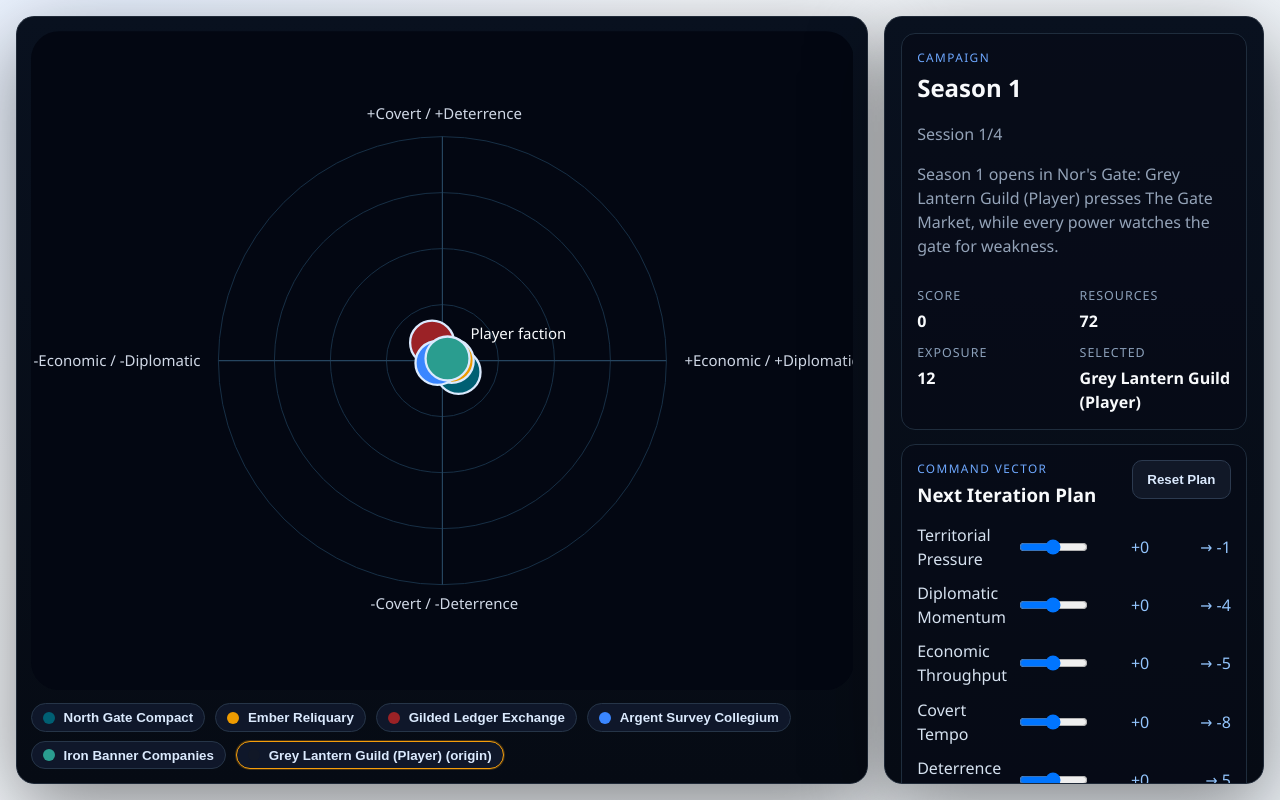
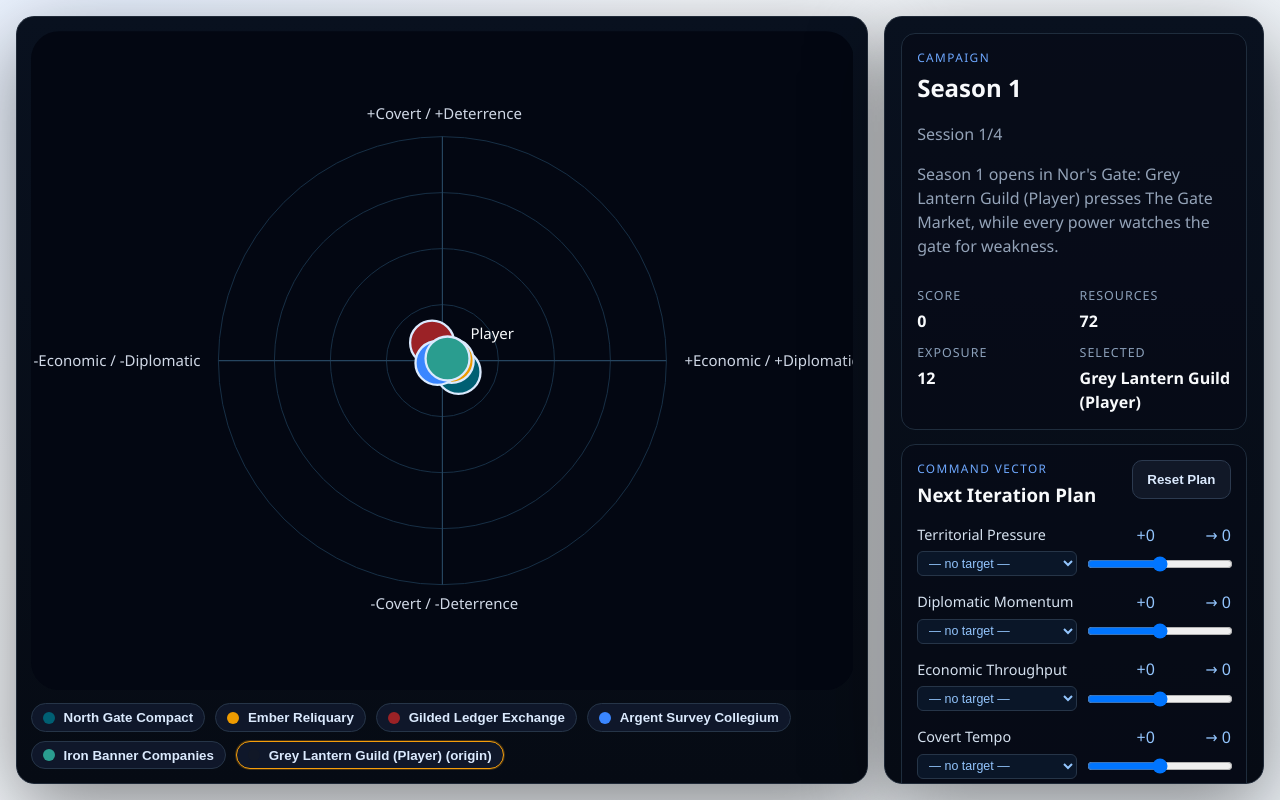
Before and after one commit to acrm/AdvProto_Fractions, a React (Vite) app: page / in a window 1280 px wide. Built offline with nearby package versions, Linux system fonts and the light colour scheme.

Commit message:
2026w10-0.10: board interaction + zoom-stable dots + normalized vector intent with faction targets

```diff
--- a/package.json
+++ b/package.json
@@ -1,7 +1,7 @@
 {
   "name": "advproto-fractions",
   "private": true,
-  "version": "2026w10-0.9",
+  "version": "2026w10-0.10",
   "type": "module",
   "scripts": {
     "dev": "vite",
--- a/src/App.css
+++ b/src/App.css
@@ -158,15 +158,47 @@
 
 .intent-list {
   display: grid;
-  gap: 0.65rem;
+  gap: 0.85rem;
 }
 
 .intent-row {
   display: grid;
-  grid-template-columns: minmax(0, 1.3fr) minmax(0, 1fr) 54px 72px;
+  gap: 0.3rem;
+  color: #d6e2f0;
+}
+
+.intent-row-top {
+  display: grid;
+  grid-template-columns: minmax(0, 1fr) 52px 68px;
   align-items: center;
-  gap: 0.6rem;
-  color: #d6e2f0;
+  gap: 0.5rem;
+}
+
+.intent-row-bottom {
+  display: grid;
+  grid-template-columns: minmax(80px, 160px) minmax(0, 1fr);
+  align-items: center;
+  gap: 0.5rem;
+}
+
+.intent-label {
+  font-size: 0.9rem;
+}
+
+.intent-target-select {
+  background: #0a1628;
+  border: 1px solid #263548;
+  border-radius: 6px;
+  color: #93c5fd;
+  font-size: 0.78rem;
+  padding: 0.22rem 0.4rem;
+  width: 100%;
+  cursor: pointer;
+}
+
+.intent-target-select:focus {
+  outline: none;
+  border-color: #3b82f6;
 }
 
 .intent-row input[type='range'] {
--- a/src/application/useGameStore.ts
+++ b/src/application/useGameStore.ts
@@ -19,6 +19,7 @@ interface GameStoreState {
   startCampaign: (seed?: number) => void
   selectFaction: (factionId: string) => void
   setIntentValue: (vector: ActivityVectorName, value: number) => void
+  setIntentTarget: (vector: ActivityVectorName, factionId: string) => void
   resetIntent: () => void
   playNextSession: () => void
   resetCampaign: () => void
@@ -60,13 +61,28 @@ export const useGameStore = create<GameStoreState>((set, get) => ({
   selectFaction: (factionId) => set({ selectedFactionId: factionId }),
   setIntentValue: (vector, value) => {
     const currentIntent = get().playerIntent
-    const nextIntent = {
+    const nextIntent: PlayerIntent = {
+      ...currentIntent,
       adjustments: {
         ...currentIntent.adjustments,
         [vector]: value,
       },
     }
 
+    set({
+      playerIntent: nextIntent,
+      forecast: forecastPlayerTurn(get().gameState, nextIntent),
+    })
+  },
+  setIntentTarget: (vector, factionId) => {
+    const currentIntent = get().playerIntent
+    const nextTargets = { ...currentIntent.targets }
+    if (factionId) {
+      nextTargets[vector] = factionId
+    } else {
+      delete nextTargets[vector]
+    }
+    const nextIntent: PlayerIntent = { ...currentIntent, targets: nextTargets }
     set({
       playerIntent: nextIntent,
       forecast: forecastPlayerTurn(get().gameState, nextIntent),
--- a/src/domain/gameModel.ts
+++ b/src/domain/gameModel.ts
@@ -131,11 +131,13 @@ export type PlayerStrategy = 'progress' | 'balanced' | 'sabotage'
 
 export interface PlayerIntent {
   adjustments: ActivityVectorState
+  targets: Partial<Record<ActivityVectorName, string>>
 }
 
 export interface TurnForecast {
   derivedStrategy: PlayerStrategy
   projectedVectors: ActivityVectorState
+  normalizedAdjustments: ActivityVectorState
   resourceDelta: number
   exposureDelta: number
   scorePressure: number
--- a/src/domain/gameRules.ts
+++ b/src/domain/gameRules.ts
@@ -106,9 +106,31 @@ export function createZeroVectorState(): ActivityVectorState {
   }
 }
 
+const INTENT_BUDGET = 18
+
+export function normalizeIntentAdjustments(adj: ActivityVectorState): ActivityVectorState {
+  const magnitude = Math.sqrt(
+    adj.territorialPressure ** 2 +
+    adj.diplomaticMomentum ** 2 +
+    adj.economicThroughput ** 2 +
+    adj.covertTempo ** 2 +
+    adj.deterrencePosture ** 2,
+  )
+  if (magnitude < 0.01 || magnitude <= INTENT_BUDGET) return { ...adj }
+  const scale = INTENT_BUDGET / magnitude
+  return {
+    territorialPressure: Math.round(adj.territorialPressure * scale * 10) / 10,
+    diplomaticMomentum: Math.round(adj.diplomaticMomentum * scale * 10) / 10,
+    economicThroughput: Math.round(adj.economicThroughput * scale * 10) / 10,
+    covertTempo: Math.round(adj.covertTempo * scale * 10) / 10,
+    deterrencePosture: Math.round(adj.deterrencePosture * scale * 10) / 10,
+  }
+}
+
 export function createEmptyPlayerIntent(): PlayerIntent {
   return {
     adjustments: createZeroVectorState(),
+    targets: {},
   }
 }
 
@@ -313,9 +335,11 @@ function updateFactionVectors(faction: Faction, strategy: PlayerStrategy, rngSee
 export function forecastPlayerTurn(state: GameState, intent: PlayerIntent): TurnForecast {
   const playerFaction = state.factions.find((faction) => faction.isPlayer)
   if (!playerFaction) {
+    const zero = createZeroVectorState()
     return {
       derivedStrategy: 'balanced',
-      projectedVectors: createZeroVectorState(),
+      projectedVectors: zero,
+      normalizedAdjustments: zero,
       resourceDelta: 0,
       exposureDelta: 0,
       scorePressure: 0,
@@ -323,13 +347,16 @@ export function forecastPlayerTurn(state: GameState, intent: PlayerIntent): Turn
   }
 
   const derivedStrategy = deriveStrategyFromIntent(intent)
+  const normAdj = normalizeIntentAdjustments(intent.adjustments)
+  const normIntent: PlayerIntent = { ...intent, adjustments: normAdj }
 
   return {
     derivedStrategy,
-    projectedVectors: nextVectorState(playerFaction.vectors, derivedStrategy, state.seed + state.seasonState.sessionIndex * 17, intent),
-    resourceDelta: intentResourceDelta(intent),
-    exposureDelta: intentExposureDelta(intent, derivedStrategy),
-    scorePressure: intentScorePressure(intent),
+    projectedVectors: nextVectorState(playerFaction.vectors, derivedStrategy, state.seed + state.seasonState.sessionIndex * 17, normIntent),
+    normalizedAdjustments: normAdj,
+    resourceDelta: intentResourceDelta(normIntent),
+    exposureDelta: intentExposureDelta(normIntent, derivedStrategy),
+    scorePressure: intentScorePressure(normIntent),
   }
 }
 
@@ -339,6 +366,7 @@ function resolveObjectives(
   conflicts: ObjectiveConflict[],
   strategy: PlayerStrategy,
   seed: number,
+  factionPressure?: Map<string, number>,
 ): {
   nextObjectives: Objective[]
   nextFactions: Faction[]
@@ -366,8 +394,9 @@ function resolveObjectives(
           ? -8
           : 4
       : 0
+    const pressurePenalty = faction.isPlayer ? 0 : Math.round((factionPressure?.get(faction.id) ?? 0) * 1.5)
 
-    const score = base + economy + covert + strategyModifier + rng.nextInt(-25, 25)
+    const score = base + economy + covert + strategyModifier - pressurePenalty + rng.nextInt(-25, 25)
     const passThreshold = objective.cost * 10
 
     objective.status = score >= passThreshold ? 'succeeded' : 'failed'
@@ -505,12 +534,24 @@ export function runSession(state: GameState, strategy: PlayerStrategy, playerInt
   const season = state.seasonState
   const seasonSeed = state.seed + season.seasonNumber * 1000 + season.sessionIndex * 57
 
+  // Normalize player intent before applying
+  const normAdj = normalizeIntentAdjustments(playerIntent.adjustments)
+  const normIntent: PlayerIntent = { ...playerIntent, adjustments: normAdj }
+
+  // Build faction pressure map from player targets
+  const factionPressure = new Map<string, number>()
+  for (const [vector, factionId] of Object.entries(normIntent.targets)) {
+    if (!factionId) continue
+    const contribution = Math.abs(normAdj[vector as keyof typeof normAdj] ?? 0)
+    factionPressure.set(factionId, (factionPressure.get(factionId) ?? 0) + contribution)
+  }
+
   const vectorUpdated = state.factions.map((faction, index) =>
     updateFactionVectors(
       faction,
       faction.isPlayer ? strategy : 'balanced',
       seasonSeed + index * 13,
-      faction.isPlayer ? playerIntent : undefined,
+      faction.isPlayer ? normIntent : undefined,
     ),
   )
 
@@ -520,14 +561,15 @@ export function runSession(state: GameState, strategy: PlayerStrategy, playerInt
     season.conflicts,
     strategy,
     seasonSeed + 9,
+    factionPressure,
   )
 
   const nextIntel = [...season.intel, buildIntelItem(season, resolution.nextFactions, seasonSeed + 31)]
 
   const playerFaction = resolution.nextFactions.find((faction) => faction.isPlayer)
-  const nextExposureDelta = intentExposureDelta(playerIntent, strategy)
+  const nextExposureDelta = intentExposureDelta(normIntent, strategy)
   if (playerFaction) {
-    playerFaction.resourceStock = clamp(playerFaction.resourceStock + intentResourceDelta(playerIntent), 0, 200)
+    playerFaction.resourceStock = clamp(playerFaction.resourceStock + intentResourceDelta(normIntent), 0, 200)
     playerFaction.exposure = clamp(playerFaction.exposure + nextExposureDelta, 0, 100)
   }
 
--- a/src/presentation/components/GameControlPanel.tsx
+++ b/src/presentation/components/GameControlPanel.tsx
@@ -8,6 +8,7 @@ interface GameControlPanelProps {
   forecast: TurnForecast
   lastOutcome: SessionOutcome | null
   onSetIntentValue: (vector: ActivityVectorName, value: number) => void
+  onSetIntentTarget: (vector: ActivityVectorName, factionId: string) => void
   onResetIntent: () => void
   onRunSession: () => void
   onNewCampaign: () => void
@@ -34,6 +35,7 @@ export function GameControlPanel({
   forecast,
   lastOutcome,
   onSetIntentValue,
+  onSetIntentTarget,
   onResetIntent,
   onRunSession,
   onNewCampaign,
@@ -42,6 +44,7 @@ export function GameControlPanel({
   const selectedObjectives = gameState.seasonState.objectives.filter((objective) => objective.factionId === selectedFaction.id)
   const recentIntel = gameState.seasonState.intel.slice(-4)
   const recentLogs = gameState.seasonState.logs.slice(-4)
+  const nonPlayerFactions = gameState.factions.filter((faction) => !faction.isPlayer)
 
   return (
     <aside className="game-side-panel">
@@ -86,10 +89,27 @@ export function GameControlPanel({
         <div className="intent-list">
           {ACTIVITY_VECTORS.map((vector) => {
             const current = playerIntent.adjustments[vector]
-            const projected = forecast.projectedVectors[vector]
+            const normed = forecast.normalizedAdjustments[vector]
+            const effective = normed !== current ? normed.toFixed(1) : String(normed)
+            const currentTarget = playerIntent.targets[vector] ?? ''
             return (
-              <label className="intent-row" key={vector}>
-                <span>{VECTOR_LABELS[vector]}</span>
+              <div className="intent-row" key={vector}>
+                <div className="intent-row-top">
+                  <span className="intent-label">{VECTOR_LABELS[vector]}</span>
+                  <span className="intent-value">{formatSigned(current)}</span>
+                  <span className="intent-projection">→ {effective}</span>
+                </div>
+                <div className="intent-row-bottom">
+                  <select
+                    className="intent-target-select"
+                    value={currentTarget}
+                    onChange={(event) => onSetIntentTarget(vector, event.target.value)}
+                  >
+                    <option value="">— no target —</option>
+                    {nonPlayerFactions.map((faction) => (
+                      <option key={faction.id} value={faction.id}>{faction.name}</option>
+                    ))}
+                  </select>
                   <input
                     type="range"
                     min={-18}
@@ -98,9 +118,8 @@ export function GameControlPanel({
                     value={current}
                     onChange={(event) => onSetIntentValue(vector, Number(event.target.value))}
                   />
-                <span className="intent-value">{formatSigned(current)}</span>
-                <span className="intent-projection">→ {projected}</span>
-              </label>
+                </div>
+              </div>
             )
           })}
         </div>
--- a/src/presentation/components/PhaseSpaceChart.tsx
+++ b/src/presentation/components/PhaseSpaceChart.tsx
@@ -1,6 +1,8 @@
 import { useEffect, useRef, useState } from 'react'
 import type { PointerEvent as ReactPointerEvent, WheelEvent as ReactWheelEvent } from 'react'
 import { ActivityVectorState, Faction } from '../../domain/gameModel'
+
+const DRAG_THRESHOLD_PX = 4
 
 interface PhaseSpaceChartProps {
   factions: Faction[]
@@ -83,6 +85,8 @@ function trajectoryPoints(
 
 export function PhaseSpaceChart({ factions, selectedFactionId, onSelectFaction }: PhaseSpaceChartProps) {
   const canvasRef = useRef<HTMLDivElement | null>(null)
+  const dragMovedRef = useRef(false)
+  const dragStartRef = useRef({ x: 0, y: 0 })
   const [zoom, setZoom] = useState(1)
   const [pan, setPan] = useState({ x: 0, y: 0 })
   const [dragState, setDragState] = useState({ active: false, x: 0, y: 0, originX: 0, originY: 0 })
@@ -145,6 +149,8 @@ export function PhaseSpaceChart({ factions, selectedFactionId, onSelectFaction }
 
   const handlePointerDown = (event: ReactPointerEvent<SVGSVGElement>) => {
     event.currentTarget.setPointerCapture(event.pointerId)
+    dragMovedRef.current = false
+    dragStartRef.current = { x: event.clientX, y: event.clientY }
     setDragState({
       active: true,
       x: event.clientX,
@@ -156,12 +162,17 @@ export function PhaseSpaceChart({ factions, selectedFactionId, onSelectFaction }
 
   const handlePointerMove = (event: ReactPointerEvent<SVGSVGElement>) => {
     if (!dragState.active) return
+    const dx = event.clientX - dragStartRef.current.x
+    const dy = event.clientY - dragStartRef.current.y
+    if (!dragMovedRef.current && Math.sqrt(dx * dx + dy * dy) > DRAG_THRESHOLD_PX) {
+      dragMovedRef.current = true
+    }
     const rect = event.currentTarget.getBoundingClientRect()
-    const dx = ((event.clientX - dragState.x) / rect.width) * viewWidth
-    const dy = ((event.clientY - dragState.y) / rect.height) * viewHeight
+    const panDx = ((event.clientX - dragState.x) / rect.width) * viewWidth
+    const panDy = ((event.clientY - dragState.y) / rect.height) * viewHeight
     setPan({
-      x: dragState.originX + dx,
-      y: dragState.originY + dy,
+      x: dragState.originX + panDx,
+      y: dragState.originY + panDy,
     })
   }
 
@@ -181,6 +192,7 @@ export function PhaseSpaceChart({ factions, selectedFactionId, onSelectFaction }
           viewBox={`0 0 ${viewWidth} ${viewHeight}`}
           role="img"
           aria-label="Faction activity phase space chart centered on player position"
+          style={{ userSelect: 'none' }}
           onWheel={handleWheel}
           onPointerDown={handlePointerDown}
           onPointerMove={handlePointerMove}
@@ -218,9 +230,9 @@ export function PhaseSpaceChart({ factions, selectedFactionId, onSelectFaction }
           -Covert / -Deterrence
         </text>
 
-        <circle cx={centerX} cy={centerY} r={10} fill="#030712" stroke={selectedFactionId === playerFaction.id ? '#f8fafc' : '#60a5fa'} strokeWidth={2.5} />
-        <circle cx={centerX} cy={centerY} r={18} fill="none" stroke={selectedFactionId === playerFaction.id ? '#f59e0b' : '#22d3ee'} strokeWidth={3.2} strokeOpacity={0.95} />
-        <text x={centerX + 28} y={centerY - 22} fontSize={15} fill="#f8fafc">Player faction</text>
+        <circle cx={centerX} cy={centerY} r={10 / zoom} fill="#030712" stroke={selectedFactionId === playerFaction.id ? '#f8fafc' : '#60a5fa'} strokeWidth={2.5 / zoom} />
+        <circle cx={centerX} cy={centerY} r={18 / zoom} fill="none" stroke={selectedFactionId === playerFaction.id ? '#f59e0b' : '#22d3ee'} strokeWidth={3.2 / zoom} strokeOpacity={0.95} />
+        <text x={centerX + 28 / zoom} y={centerY - 22 / zoom} fontSize={15 / zoom} fill="#f8fafc">Player</text>
 
         {factions.map((faction, index) => (
           <g key={faction.id}>
@@ -230,6 +242,8 @@ export function PhaseSpaceChart({ factions, selectedFactionId, onSelectFaction }
               const highlight = selectedFactionId === faction.id
               const currentPoint = points[points.length - 1]
               const radius = pointRadius(faction.resourceStock, maxResource)
+              const rScaled = radius / zoom
+              const rTrail = Math.max(2, radius * 0.48) / zoom
 
               return (
                 <>
@@ -237,27 +251,27 @@ export function PhaseSpaceChart({ factions, selectedFactionId, onSelectFaction }
                     points={points.map((point) => `${point.x},${point.y}`).join(' ')}
                     fill="none"
                     stroke={COLORS[index % COLORS.length]}
-                    strokeWidth={highlight ? 5 : 3}
+                    strokeWidth={(highlight ? 5 : 3) / zoom}
                     strokeOpacity={highlight ? 0.95 : 0.5}
                   />
                   <polyline
                     points={points.map((point) => `${point.x},${point.y}`).join(' ')}
                     fill="none"
                     stroke="transparent"
-                    strokeWidth={20}
-                    onClick={() => onSelectFaction(faction.id)}
+                    strokeWidth={28 / zoom}
+                    onClick={() => { if (!dragMovedRef.current) onSelectFaction(faction.id) }}
                   />
                   {points.map((point, pointIndex) => (
                     <circle
                       key={`${faction.id}-trail-${pointIndex}`}
                       cx={point.x}
                       cy={point.y}
-                      r={pointIndex === points.length - 1 ? radius : Math.max(3, radius * 0.48)}
+                      r={pointIndex === points.length - 1 ? rScaled : rTrail}
                       fill={COLORS[index % COLORS.length]}
                       fillOpacity={point.opacity}
                       stroke={highlight ? '#f8fafc' : '#dbeafe'}
-                      strokeWidth={pointIndex === points.length - 1 ? 2.3 : 1.2}
-                      onClick={() => onSelectFaction(faction.id)}
+                      strokeWidth={(pointIndex === points.length - 1 ? 2.3 : 1.2) / zoom}
+                      onClick={() => { if (!dragMovedRef.current) onSelectFaction(faction.id) }}
                     />
                   ))}
                   {highlight ? (
@@ -265,12 +279,12 @@ export function PhaseSpaceChart({ factions, selectedFactionId, onSelectFaction }
                       <circle
                         cx={currentPoint.x}
                         cy={currentPoint.y}
-                        r={radius + 7}
+                        r={rScaled + 7 / zoom}
                         fill="none"
                         stroke="#f59e0b"
-                        strokeWidth={2.4}
+                        strokeWidth={2.4 / zoom}
                       />
-                      <text x={currentPoint.x + radius + 12} y={currentPoint.y - radius - 8} fontSize={15} fill="#f8fafc">
+                      <text x={currentPoint.x + rScaled + 12 / zoom} y={currentPoint.y - rScaled - 8 / zoom} fontSize={14 / zoom} fill="#f8fafc">
                         {faction.name}
                       </text>
                     </>
--- a/src/presentation/pages/HomePage.tsx
+++ b/src/presentation/pages/HomePage.tsx
@@ -12,6 +12,7 @@ export function HomePage() {
     lastOutcome,
     selectFaction,
     setIntentValue,
+    setIntentTarget,
     resetIntent,
     playNextSession,
     startCampaign,
@@ -43,6 +44,7 @@ export function HomePage() {
         forecast={forecast}
         lastOutcome={lastOutcome}
         onSetIntentValue={setIntentValue}
+        onSetIntentTarget={setIntentTarget}
         onResetIntent={resetIntent}
         onRunSession={playNextSession}
         onNewCampaign={() => startCampaign(Date.now())}
--- a/version.json
+++ b/version.json
@@ -1,6 +1,6 @@
 {
   "weekCode": "2026w10",
   "minor": 0,
-  "build": 9,
-  "currentVersion": "2026w10-0.9"
+  "build": 10,
+  "currentVersion": "2026w10-0.10"
 }
```
Also changed, not shown: 1 other file (tests, documents, lock files or other folders). Lines whose indentation alone changed are shown as unchanged.
